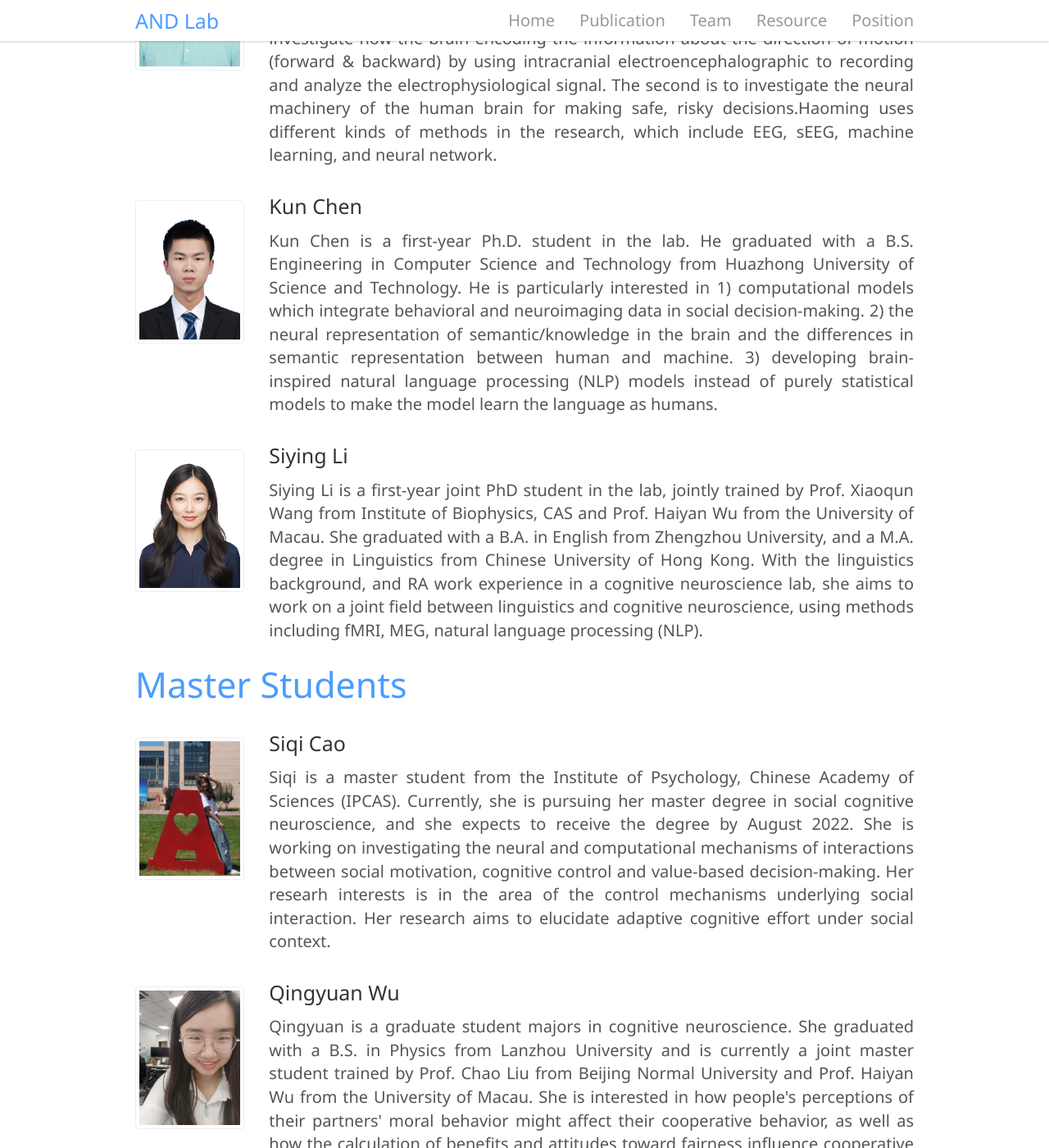
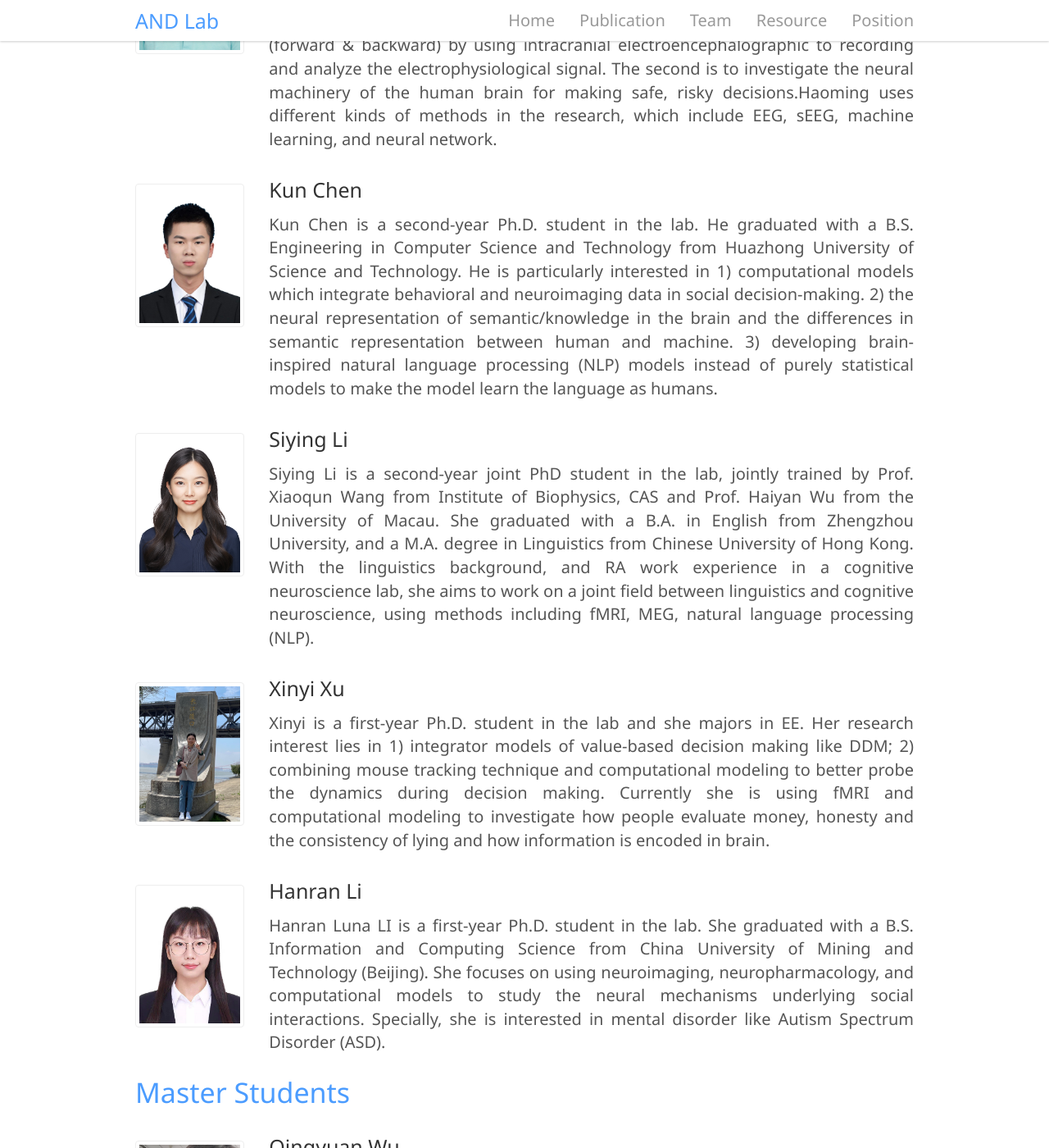
Before and after one commit to andlab-um/lab-website, a Jekyll site: the page built from _pages/team.html, in a window 1280 px wide and 1400 px high, scrolled down 1347 px. Shown: the whole window at 82% size. Built offline with Jekyll 4.4.1, drawn with Linux system fonts in a browser that asks for light colours; nearby versions of some CDN libraries; some of the changed text lies outside the part shown.

Commit message:
Add Hanran Li

```diff
--- a/_data/member.yml
+++ b/_data/member.yml
@@ -18,34 +18,28 @@
   members:
     - name: Zhaoning Li
       image: zhaoning.png
-      content: Zhaoning is a first-year PhD student in the lab. He received a B.E. degree in Information Security and an M.E. degree in Software Engineering, both from Sun Yat-Sen University. Enlightened by Heinrich Heine’s famous quote, ‘Thought precedes action, as lighting does thunder’, Zhaoning devoted himself to theoretical research after familiarizing with empirical research and application. Specifically, he aspires to make contributions to a “virtuous circle”, in which shared insights into Artificial Intelligence and social psychology will advance the development of both fields. Eventually, Zhaoning will try to build a theory in this area by working his ass off, despite how naive the theory is and what difficulties he will meet. As the founder of modern social psychology, Kurt Lewin said, there is nothing more practical than a good theory.
+      content: Zhaoning is a second-year PhD student in the lab. He received a B.E. degree in Information Security and an M.E. degree in Software Engineering, both from Sun Yat-Sen University. Enlightened by Heinrich Heine’s famous quote, ‘Thought precedes action, as lighting does thunder’, Zhaoning devoted himself to theoretical research after familiarizing with empirical research and application. Specifically, he aspires to make contributions to a “virtuous circle”, in which shared insights into Artificial Intelligence and social psychology will advance the development of both fields. Eventually, Zhaoning will try to build a theory in this area by working his ass off, despite how naive the theory is and what difficulties he will meet. As the founder of modern social psychology, Kurt Lewin said, there is nothing more practical than a good theory.
     - name: Haoming Zhang
       image: haoming.png
-      content: Haoming is a first-year PhD student in the lab. Before joining the A.N.D lab, Haoming received his bachelor’s degree at Southern University of Science and Technology. He is mainly interested in two specific topics. The first one is to investigate how the brain encoding the information about the direction of motion (forward & backward) by using intracranial electroencephalographic to recording and analyze the electrophysiological signal. The second is to investigate the neural machinery of the human brain for making safe, risky decisions.Haoming uses different kinds of methods in the research, which include EEG, sEEG, machine learning, and neural network.
+      content: Haoming is a second-year PhD student in the lab. Before joining the A.N.D lab, Haoming received his bachelor’s degree at Southern University of Science and Technology. He is mainly interested in two specific topics. The first one is to investigate how the brain encoding the information about the direction of motion (forward & backward) by using intracranial electroencephalographic to recording and analyze the electrophysiological signal. The second is to investigate the neural machinery of the human brain for making safe, risky decisions.Haoming uses different kinds of methods in the research, which include EEG, sEEG, machine learning, and neural network.
     - name: Kun Chen
       image: kun.png
-      content: "Kun Chen is a first-year Ph.D. student in the lab. He graduated with a B.S. Engineering in Computer Science and Technology from Huazhong University of Science and Technology. He is particularly interested in 1) computational models which integrate behavioral and neuroimaging data in social decision-making. 2) the neural representation of semantic/knowledge in the brain and the differences in semantic representation between human and machine. 3) developing brain-inspired natural language processing (NLP) models instead of purely statistical models to make the model learn the language as humans."
+      content: "Kun Chen is a second-year Ph.D. student in the lab. He graduated with a B.S. Engineering in Computer Science and Technology from Huazhong University of Science and Technology. He is particularly interested in 1) computational models which integrate behavioral and neuroimaging data in social decision-making. 2) the neural representation of semantic/knowledge in the brain and the differences in semantic representation between human and machine. 3) developing brain-inspired natural language processing (NLP) models instead of purely statistical models to make the model learn the language as humans."
     - name: Siying Li
       image: siying.png
-      content: Siying Li is a first-year joint PhD student in the lab, jointly trained by Prof. Xiaoqun Wang from Institute of Biophysics, CAS and Prof. Haiyan Wu from the University of Macau. She graduated with a B.A. in English from Zhengzhou University, and a M.A. degree in Linguistics from Chinese University of Hong Kong. With the linguistics background, and RA work experience in a cognitive neuroscience lab, she aims to work on a joint field between linguistics and cognitive neuroscience, using methods including fMRI, MEG, natural language processing (NLP).
+      content: Siying Li is a second-year joint PhD student in the lab, jointly trained by Prof. Xiaoqun Wang from Institute of Biophysics, CAS and Prof. Haiyan Wu from the University of Macau. She graduated with a B.A. in English from Zhengzhou University, and a M.A. degree in Linguistics from Chinese University of Hong Kong. With the linguistics background, and RA work experience in a cognitive neuroscience lab, she aims to work on a joint field between linguistics and cognitive neuroscience, using methods including fMRI, MEG, natural language processing (NLP).
+    - name: Xinyi Xu
+      image: xinyi.png
+      content: Xinyi is a first-year Ph.D. student in the lab and she majors in EE. Her research interest lies in 1) integrator models of value-based decision making like DDM; 2) combining mouse tracking technique and computational modeling to better probe the dynamics during decision making. Currently she is using fMRI and computational modeling to investigate how people evaluate money, honesty and the consistency of lying and how information is encoded in brain.
+    - name: Hanran Li
+      image: hanranli.png
+      content: Hanran Luna LI is a first-year Ph.D. student in the lab. She graduated with a B.S. Information and Computing Science from China University of Mining and Technology (Beijing). She focuses on using neuroimaging, neuropharmacology, and computational models to study the neural mechanisms underlying social interactions. Specially, she is interested in mental disorder like Autism Spectrum Disorder (ASD).
 
 - title: Master Students
   members:
-    - name: Siqi Cao
-      image: siqi.png
-      content: Siqi is a master student from the Institute of Psychology, Chinese Academy of Sciences (IPCAS). Currently, she is pursuing her master degree in social cognitive neuroscience, and she expects to receive the degree by August 2022. She is working on investigating the neural and computational mechanisms of interactions between social motivation, cognitive control and value-based decision-making. Her researh interests is in the area of the control mechanisms underlying social interaction. Her research aims to elucidate adaptive cognitive effort under social context.
     - name: Qingyuan Wu
       image: qingyuan.png
-      content: Qingyuan is a graduate student majors in cognitive neuroscience. She graduated with a B.S. in Physics from Lanzhou University and is currently a joint master student trained by Prof. Chao Liu from Beijing Normal University and Prof. Haiyan Wu from the University of Macau. She is interested in how people's perceptions of their partners' moral behavior might affect their cooperative behavior, as well as how the calculation of benefits and attitudes toward fairness influence cooperative behavior. She is now studying how oxytocin affects human’s brain activity during face-perception tasks.
-    - name: Jiamin Huang
-      image: huangjiamin.png
-      content: "Jiamin Huang is a second-year graduate student in the lab. She graduated with a B.A. in Applied Psychology from Guangzhou University, and now is a second-year master student majoring in Criminology and Criminal Justice at Macau University. She is mainly interested in: (1) Neural mechanisms of social punishment, especially how the identity of paricipants (the second party or third party） affects decision-making behaviors;(2) the relationship between curiosity and attention. She is currently studying cognitive and neural mechanisms of social punishment under time discount."
-    - name: Qi Huang
-      image: huangqi.png
-      content: Qi Huang is a joint master student in the lab. He graduated with a B.S. in Applied Psychology from Henan University, and now he is a first-year master student majoring in Cognitive Neuroscience at Beijing Normal University. He is interested in how the internal and external motivations and uncertainty influence human exploratory behavior and decision-making. He is currently studying cognitive and neural mechanisms of how uncertainty and curiosity affect one's information-seeking behavior. His research aims to elucidate the underlying mechanisms of human decision-making from the perspective of motivation.
-    - name: Pengcheng Zhang
-      image: pengcheng.png
-      content: Pengcheng is a graduate student in the lab. He currently focuses on the research of career decision-making and life value issues. He believes that a person's spirit is the combination of brain physiology and personal philosophy. Understanding and improving the spiritual world of people is his original intention to study cognitive neuroscience. He likes to think, loves sports, and aims to apply what he learns and thinks to practice.
+      content: Qingyuan is a graduate student majors in cognitive neuroscience. She graduated with a B.S. in Physics from Lanzhou University and is currently a joint master student trained by Prof. Chao Liu from Beijing Normal University and Prof. Haiyan Wu from the University of Macau. She is interested in how people's perceptions of their partners' moral behavior might affect their cooperative behavior, as well as how the calculation of benefits and attitudes toward fairness influence cooperative behavior. She is now studying how oxytocin affects human's brain activity during face-perception tasks.
     - name: Yanghua Ye
       image: yeyang.png
       content: "Yeyang is a second-year graduate student in the lab. She recieved a B.E. degree in Public Administration, and now she is a joint training student at Shenzhen University studying Cognitive Neuroscience. She is interested in the internal and external motivations of curiosity and information-seeking behavior. Currently, her research is concerning two questions: 1) What drives non-instrumental curiosity and information-seeking behavior in social context, 2) Whether excessive game-playing undermines our value-based decision making and adaptive curiosity."
@@ -55,21 +49,6 @@
 
 - title: Undergraduate Students
   members:
-    - name: Jiamin Zhang
-      image: zhangjiamin.png
-      content: Jiamin is a senior student at the University of Washington in Seattle. She majors in Early Childhood and Family Studies and Psychology. She is interested in factors affecting decision making. Her research interests also lies in the fleid of students' mental health problems, such as improving students' mental health awareness and providing helps to students with mental health problems.
-    - name: Ruien Wang
-      image: ruien.png
-      content: Rain is a senior undergraduate student in the lab. He is mainly interested in three specific topics. The first one is the neural representation of different negative emotions, which utilizes multi-model physiological data. The second is how negative states (anxiety, fear) would influence exploratory behavior and spatial navigation, and how social factor modulate the negative state (physiological response & subjective rating). The third focuses on social space, which aims to study the neural representation of other people in cognitive map and its influence on behavior and decision making. He uses different kinds of tecniques in his research, which includes psychophysiological recording, EEG, fMRI, Virtual Reality technique, and computational modeling.
-    - name: Huidi Li
-      image: huidi.png
-      content: Huidi is a senior undergraduate student in McGill University, and she majors in cognitive science. She joined the lab at July, 2020 as an RA. She is currently working on predicting dishonesty with resting state fMRI. Also, she is interested in two topics and hopes to explore. One is brain decoding for memory and mental states, and the other is value-based computational modeling in neuroeconomics.
-    - name: Xinyi Xu
-      image: xinyi.png
-      content: Xinyi is a senior undergraduate student in the lab and she majors in EE. Her research interest lies in 1) integrator models of value-based decision making like DDM; 2) combining mouse tracking technique and computational modeling to better probe the dynamics during decision making. Currently she is using fMRI and computational modeling to investigate how people evaluate money, honesty and the consistency of lying and how information is encoded in brain.
-    - name: Xianqing Liu
-      image: xianqing.png
-      content: Xianqing is an RA student in the lab. As a student with a background in linguistics, she expects to focus her research on psychological processes behind languages and cultures. In particular, she is interested in topics such as the neural basis of semantic and syntactic representation in different language speakers with different cultural background, the concept representation in monolinguals and multilinguals, the differences in L1 and L2 processing of second language learners, and the influence of cultural factors on such differences. She is currently involving in the programme investigating the influence of Eastern and Western cultures and languages on the kinship representation and processing.
     - name: Runquan Yu
       image: yurunquan.png
       content: Runquan is a second-year undergraduate student, and a freshman in the lab, majoring in Psychology at the University of Macau. He joined the lab in August 2021. He expects to focus on human behavioral and neural responses in social scenarios. In particular, he is interested in behavioral and neural mechanism of human social interaction especially in human with anxiety, depression, and loneliness. His goal is to being a researcher  so that he can help children and young adults struggling with mental health, especially those in vulnerable communities. Currently, (1) he is working on social navigation domains, and fMRI scanning, and (2) dealing with EEG data.
@@ -77,20 +56,52 @@
       image: tianyan.png
       content: Yan is an undergraduate student in the lab and he majors in psychology at the University of Macau. He is interested in two specific topics. One is exploratory behavior based on curiosity, and the other is how does motivation affect people's decision-making. He tries to explore the human brain by using kinds of equipment such as EEG and fMRI. He aims to be a great researcher in cognitive neuroscience.
 
-- title: Alumni
-  members:
-    - name: Ziqi Zhang
-      image: ziqi.png
-      content: Ziqi has finished her Master's degree in Cognitive Neuroscience Psychology at Liaoning Normal University. She is especially interested in the mechanisms of bribery behavior, and the ways in which cognitive and moral awaking can alter or disrupt these processes. Currently she is working on a project involving third-party bribery pattern and its underlying neural mechanism.
-    - name: Yanyan Qi
-      image: yanyan.png
-      content: Yanyan Qi is an assistant professor in Department of Psychology, Zhengzhou University. Before that, she was a post-doctoral researcher of Translational Social Neuroscience at the University of Würzburg, Germany. She got her PhD degree at Institute of Psychology, Chinese Academy of Sciences, majoring in Cognitive Neuroscience. Her research focuses on using modeling and neuroimaging methods to investigate the effect of social interactions on fear processing, also considering the modulation effect of individual characteristics.
-    - name: Yuanchen Wang
-      image: yuanchen.png
-      content: Yuanchen graduated from the University of Rochester with a B.S. in Brain and Cognitive Science and B.A. in Psychology. Starting in 2021 fall, he would be pursuing a master's degree in Biomedical Informatics at Harvard Medical School. He is interested in the computational models of human cognition processes and substance's influence on cognition and behavior.
-
 - title: Lab Security
   members:
     - name: NONAME
       image: plant.png
       content: NONAME is the only plant in the lab, but it survived supertyphoon last year. There is no doubt that it spents the longest time in the lab.
+
+- title: Alumni
+  alumni_groups:
+    - title: Phd Students
+      members:
+      - name: Yanyan Qi
+        image: yanyan.png
+        content: Yanyan Qi is an assistant professor in Department of Psychology, Zhengzhou University. Before that, she was a post-doctoral researcher of Translational Social Neuroscience at the University of Würzburg, Germany. She got her PhD degree at Institute of Psychology, Chinese Academy of Sciences, majoring in Cognitive Neuroscience. Her research focuses on using modeling and neuroimaging methods to investigate the effect of social interactions on fear processing, also considering the modulation effect of individual characteristics.
+
+    - title: Master Students
+      members:
+      - name: Ziqi Zhang
+        image: ziqi.png
+        content: Ziqi has finished her Master's degree in Cognitive Neuroscience Psychology at Liaoning Normal University. She is especially interested in the mechanisms of bribery behavior, and the ways in which cognitive and moral awaking can alter or disrupt these processes. Currently she is working on a project involving third-party bribery pattern and its underlying neural mechanism.
+      - name: Siqi Cao
+        image: siqi.png
+        content: Siqi is a master student from the Institute of Psychology, Chinese Academy of Sciences (IPCAS). Currently, she is pursuing her master degree in social cognitive neuroscience, and she expects to receive the degree by August 2022. She is working on investigating the neural and computational mechanisms of interactions between social motivation, cognitive control and value-based decision-making. Her researh interests is in the area of the control mechanisms underlying social interaction. Her research aims to elucidate adaptive cognitive effort under social context.
+      - name: Jiamin Huang
+        image: huangjiamin.png
+        content: "Jiamin Huang is a second-year graduate student in the lab. She graduated with a B.A. in Applied Psychology from Guangzhou University, and now is a second-year master student majoring in Criminology and Criminal Justice at Macau University. She is mainly interested in: (1) Neural mechanisms of social punishment, especially how the identity of paricipants (the second party or third party) affects decision-making behaviors;(2) the relationship between curiosity and attention. She is currently studying cognitive and neural mechanisms of social punishment under time discount."
+      - name: Pengcheng Zhang
+        image: pengcheng.png
+        content: Pengcheng is a graduate student in the lab. He currently focuses on the research of career decision-making and life value issues. He believes that a person's spirit is the combination of brain physiology and personal philosophy. Understanding and improving the spiritual world of people is his original intention to study cognitive neuroscience. He likes to think, loves sports, and aims to apply what he learns and thinks to practice.
+
+    - title: Undergraduate Students
+      members:
+      - name: Ruien Wang
+        image: ruien.png
+        content: Rain is a senior undergraduate student in the lab. He is mainly interested in three specific topics. The first one is the neural representation of different negative emotions, which utilizes multi-model physiological data. The second is how negative states (anxiety, fear) would influence exploratory behavior and spatial navigation, and how social factor modulate the negative state (physiological response & subjective rating). The third focuses on social space, which aims to study the neural representation of other people in cognitive map and its influence on behavior and decision making. He uses different kinds of tecniques in his research, which includes psychophysiological recording, EEG, fMRI, Virtual Reality technique, and computational modeling.
+      - name: Yuanchen Wang
+        image: yuanchen.png
+        content: Yuanchen graduated from the University of Rochester with a B.S. in Brain and Cognitive Science and B.A. in Psychology. Starting in 2021 fall, he would be pursuing a master's degree in Biomedical Informatics at Harvard Medical School. He is interested in the computational models of human cognition processes and substance's influence on cognition and behavior.
+      - name: Qi Huang
+        image: huangqi.png
+        content: Qi Huang is a joint master student in the lab. He graduated with a B.S. in Applied Psychology from Henan University, and now he is a first-year master student majoring in Cognitive Neuroscience at Beijing Normal University. He is interested in how the internal and external motivations and uncertainty influence human exploratory behavior and decision-making. He is currently studying cognitive and neural mechanisms of how uncertainty and curiosity affect one's information-seeking behavior. His research aims to elucidate the underlying mechanisms of human decision-making from the perspective of motivation.
+      - name: Jiamin Zhang
+        image: zhangjiamin.png
+        content: Jiamin is a senior student at the University of Washington in Seattle. She majors in Early Childhood and Family Studies and Psychology. She is interested in factors affecting decision making. Her research interests also lies in the fleid of students' mental health problems, such as improving students' mental health awareness and providing helps to students with mental health problems.
+      - name: Huidi Li
+        image: huidi.png
+        content: Huidi is a senior undergraduate student in McGill University, and she majors in cognitive science. She joined the lab at July, 2020 as an RA. She is currently working on predicting dishonesty with resting state fMRI. Also, she is interested in two topics and hopes to explore. One is brain decoding for memory and mental states, and the other is value-based computational modeling in neuroeconomics.
+      - name: Xianqing Liu
+        image: xianqing.png
+        content: Xianqing is an RA student in the lab. As a student with a background in linguistics, she expects to focus her research on psychological processes behind languages and cultures. In particular, she is interested in topics such as the neural basis of semantic and syntactic representation in different language speakers with different cultural background, the concept representation in monolinguals and multilinguals, the differences in L1 and L2 processing of second language learners, and the influence of cultural factors on such differences. She is currently involving in the programme investigating the influence of Eastern and Western cultures and languages on the kinship representation and processing.
--- a/_pages/team.html
+++ b/_pages/team.html
@@ -7,7 +7,18 @@ permalink: /team
 ---
 
 {% for group in site.data.member %}
-    <h2>{{ group.title }}</h2>
+    <h3>{{ group.title }}</h3>
+    <!-- for alumnis -->
+    {% if group.title == "Alumni" %}
+        {% for alumni_group in group.alumni_groups %}
+            <h4>{{ alumni_group.title}}</h4>
+            {% for member in alumni_group.members %}
+                <li style="margin-left: 1em; padding-left: 1em;">{{member.name}}</li>
+            {% endfor %}
+        {% endfor %}
+
+    {% else %}
+        <!-- for current members -->
         {% for member in group.members %}
             <div class="card team-member-card">
                 <div class="row mt-3">
@@ -45,4 +56,5 @@ permalink: /team
                 </div>
             </div>
         {% endfor %}
+    {% endif %}
 {% endfor %}
```
Also changed, not shown: assets/images/team/hanranli.png (added). Lines whose indentation alone changed are shown as unchanged.
